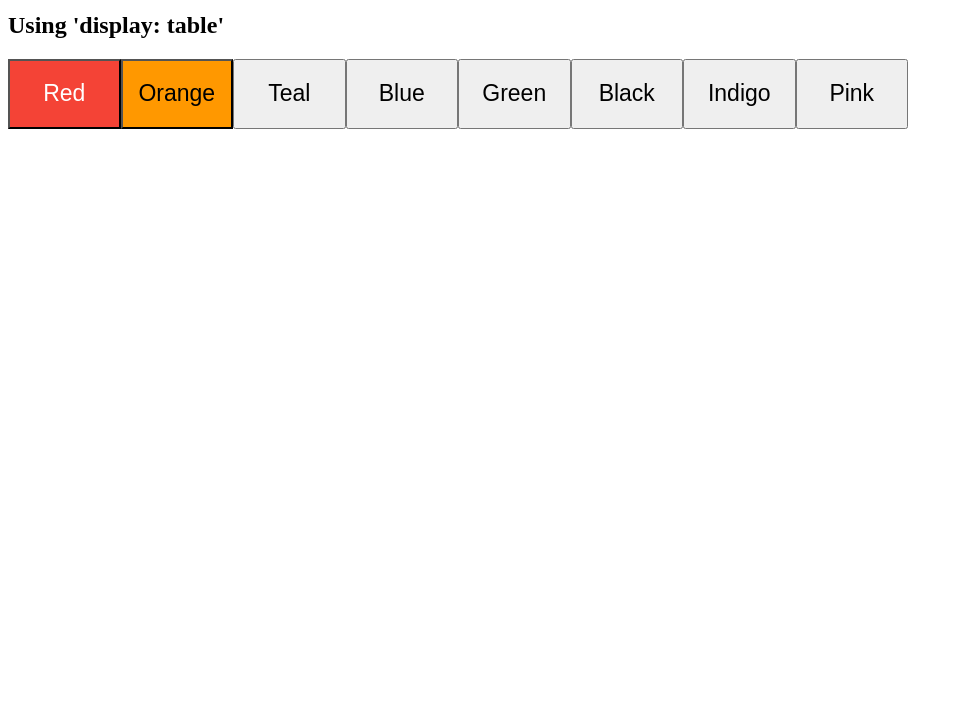
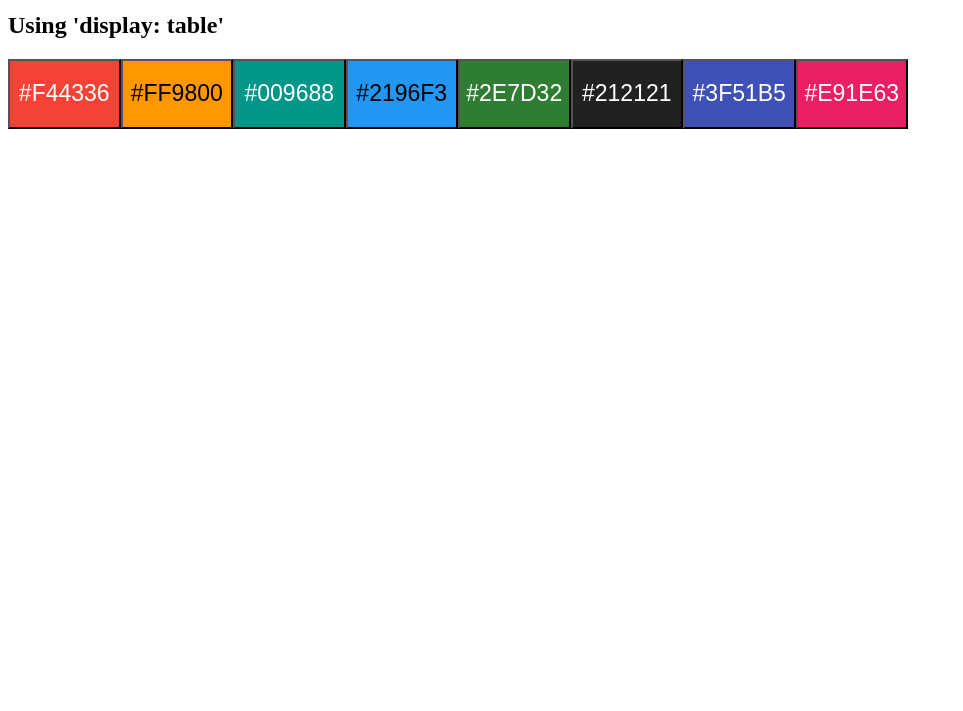
Before and after one commit to Jeanosis/educational, a plain HTML site: page examples/first-task/index.html in a window 1280 px wide. Shown: the part 89-800 px from the top of the page, without its empty margins (0-963 px from the left). Drawn offline with Linux system fonts and the light colour scheme.

Commit message:
#3 Getting color by HTML

```diff
--- a/examples/first-task/index.html
+++ b/examples/first-task/index.html
@@ -52,42 +52,16 @@
         <section id="tableExample">
             <h2>Using 'display: table'</h2>
             <nav class="color-menu">
-                <button style="background-color: #F44336;" class="color-btn">Red</button>
-                <button style="background-color: #FF9800;" class="color-btn">Orange</button>
-                <button style="color: #009688;" class="color-btn">Teal</button>
-                <button style="color: #2196F3;" class="color-btn">Blue</button>
-                <button style="color: #2E7D32;" class="color-btn">Green</button>
-                <button style="color: #212121;" class="color-btn">Black</button>
-                <button style="color: #3F51B5;" class="color-btn">Indigo</button>
-                <button style="color: #E91E63;" class="color-btn">Pink</button>
+                <button class="color-btn">#F44336</button>
+                <button class="color-btn">#FF9800</button>
+                <button class="color-btn">#009688</button>
+                <button class="color-btn">#2196F3</button>
+                <button class="color-btn">#2E7D32</button>
+                <button class="color-btn">#212121</button>
+                <button class="color-btn">#3F51B5</button>
+                <button class="color-btn">#E91E63</button>
             </nav>
         </section>
-        <!--<section id="inlineBlockExample">
-            <h2>Using 'inlineBlock'</h2>
-            <nav class="color-menu">
-                <button style="color: #F44336;" class="color-btn">Red</button>
-                <button style="color: #FF9800;" class="color-btn">Orange</button>
-                <button style="color: #009688;" class="color-btn">Teal</button>
-                <button style="color: #2196F3;" class="color-btn">Blue</button>
-                <button style="color: #2E7D32;" class="color-btn">Green</button>
-                <button style="color: #212121;" class="color-btn">Black</button>
-                <button style="color: #3F51B5;" class="color-btn">Indigo</button>
-                <button style="color: #E91E63;" class="color-btn">Pink</button>
-            </nav>
-        </section>
-        <section id="flexboxExample">
-            <h2>Using 'flexbox'</h2>
-            <nav class="color-menu">
-                <button style="color: #F44336;" class="color-btn">Red</button>
-                <button style="color: #FF9800;" class="color-btn">Orange</button>
-                <button style="color: #009688;" class="color-btn">Teal</button>
-                <button style="color: #2196F3;" class="color-btn">Blue</button>
-                <button style="color: #2E7D32;" class="color-btn">Green</button>
-                <button style="color: #212121;" class="color-btn">Black</button>
-                <button style="color: #3F51B5;" class="color-btn">Indigo</button>
-                <button style="color: #E91E63;" class="color-btn">Pink</button>
-            </nav>
-        </section>-->
     </main>
 
     <script>
@@ -100,6 +74,7 @@
 
                 items.forEach(function(item) {
                     item.addEventListener('click', changeColor);
+                    item.style.backgroundColor = item.innerHTML;
                     item.style.color = getTextColor(item.style.backgroundColor);
                     console.log('hey');
                 });
@@ -107,14 +82,8 @@
 
             function changeColor(event) {
                 var obj = event.target;
-                // console.log('id:', obj.innerHTML);
                 document.body.style.backgroundColor = obj.style.backgroundColor;
-                // colorExample(obj.style.color);
             }
-            var values = '',
-                r = '',
-                g = '',
-                b = '';
 
             function getTextColor(color) {
                 console.log('COLOR', color);
@@ -129,19 +98,7 @@
                 return gray < 127.5 ? 'white' : 'black';
             }
 
-            function colorExample(color) {
-                console.log('COLOR', color);
-                for(var i = 0; i < color.length; i++){
-                    str = color[i];
-                    if(str >= '0' && str <= '9'){
-                        values += str;
-                    }
-                    if(str == ','){
 
-                    }
-                }
-                console.log('values:', values);
-            }
         })(document);
     </script>
 </body>
```
